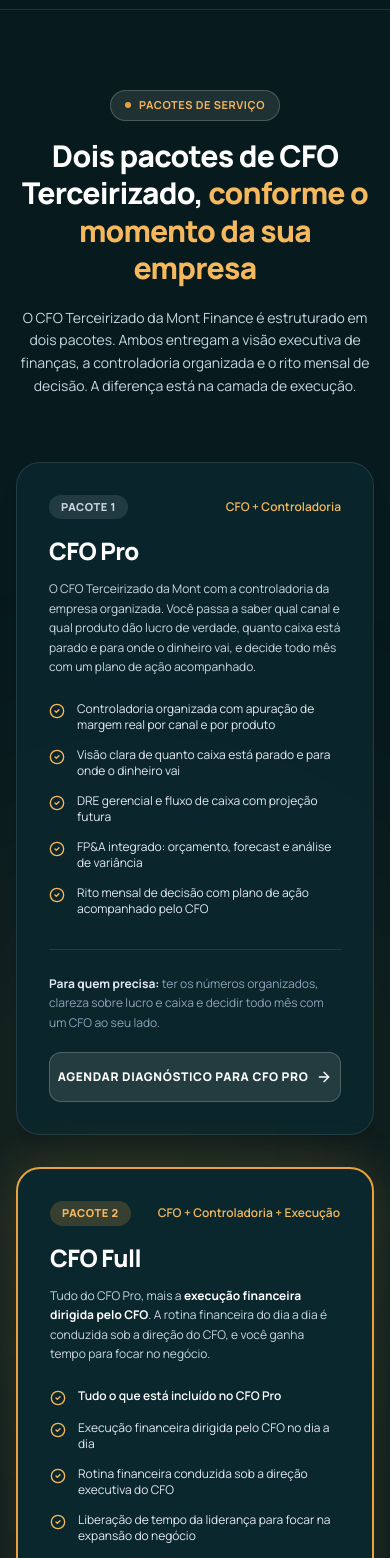
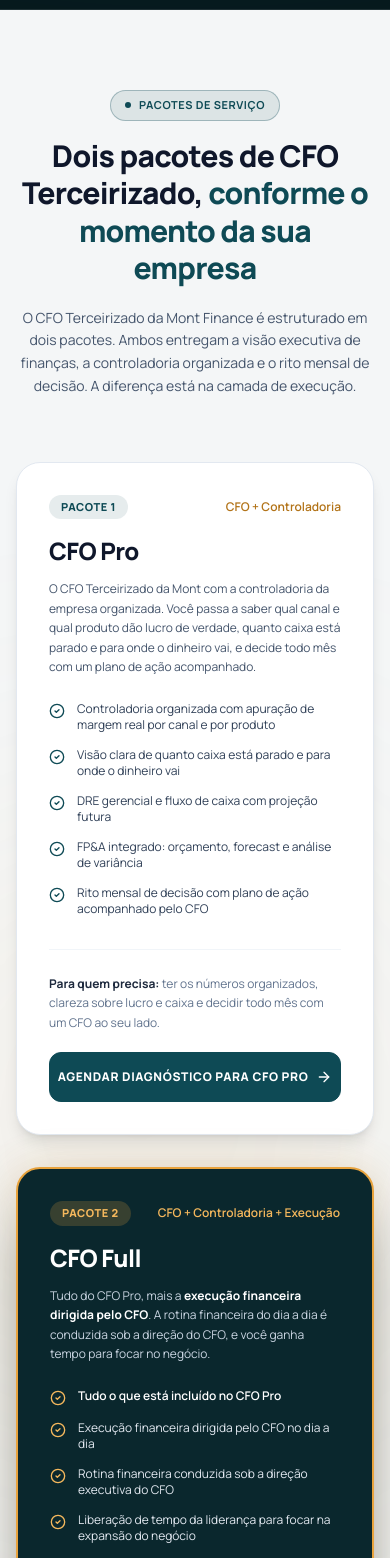
Before and after one commit to leandervenancio-source/site, a React (Vite) app: page / in a window 390 px wide. Shown: the part 5660-7218 px from the top of the page. Built offline with nearby package versions, Linux system fonts and the light colour scheme; no server answers.

Commit message:
style(landing): rebalance section backgrounds - light Pacotes with dark CFO Full highlight, white Comparativo

```diff
--- a/src/pages/Home.tsx
+++ b/src/pages/Home.tsx
@@ -383,24 +383,24 @@
       </section>
 
       {/* =========================================================================
-          7. DOIS NÍVEIS DE SERVIÇO & CONTRATÁVEL À PARTE — [SESSÃO ESCURA: #071A1E]
+          7. DOIS NÍVEIS DE SERVIÇO & CONTRATÁVEL À PARTE — [SESSÃO CLARA: #F4F6F7 — CFO Full em destaque escuro]
       ========================================================================= */}
-      <section id="niveis" className="py-20 sm:py-28 bg-[#071A1E] text-white border-b border-white/10 relative overflow-hidden">
+      <section id="niveis" className="py-20 sm:py-28 bg-[#F4F6F7] text-slate-900 border-b border-slate-200 relative overflow-hidden">
         {/* Glow de fundo */}
-        <div className="absolute top-1/4 right-0 w-[500px] h-[500px] bg-[#E8A33D]/10 rounded-full blur-[140px] pointer-events-none"></div>
+        <div className="absolute top-1/4 right-0 w-[500px] h-[500px] bg-[#E8A33D]/10 rounded-full blur-[160px] pointer-events-none"></div>
 
         <div className="max-w-6xl mx-auto px-4 sm:px-6 lg:px-8 relative z-10">
 
           <div className="text-center max-w-3xl mx-auto mb-16">
-            <div className="inline-flex items-center gap-2 px-3.5 py-1.5 rounded-full bg-white/10 border border-white/20 text-[11px] font-bold uppercase tracking-wider text-[#F5B85D] mb-4">
-              <span className="w-1.5 h-1.5 rounded-full bg-[#E8A33D]"></span>
+            <div className="inline-flex items-center gap-2 px-3.5 py-1.5 rounded-full bg-[#0E4A55]/10 border border-[#0E4A55]/30 text-[11px] font-bold uppercase tracking-wider text-[#0E4A55] mb-4">
+              <span className="w-1.5 h-1.5 rounded-full bg-[#0E4A55]"></span>
               Pacotes de Serviço
             </div>
-            <h2 className="text-3xl sm:text-5xl font-extrabold text-white tracking-tight leading-tight mb-5">
+            <h2 className="text-3xl sm:text-5xl font-extrabold text-slate-900 tracking-tight leading-tight mb-5">
               Dois pacotes de CFO Terceirizado, <br className="hidden sm:inline" />
-              <span className="text-[#F5B85D]">conforme o momento da sua empresa</span>
+              <span className="text-[#0E4A55]">conforme o momento da sua empresa</span>
             </h2>
-            <p className="text-sm sm:text-base text-slate-300 font-normal leading-relaxed">
+            <p className="text-sm sm:text-base text-slate-600 font-normal leading-relaxed">
               O CFO Terceirizado da Mont Finance é estruturado em dois pacotes. Ambos entregam a visão executiva de finanças, a controladoria organizada e o rito mensal de decisão. A diferença está na camada de execução.
             </p>
           </div>
@@ -408,55 +408,55 @@
           <div className="grid grid-cols-1 md:grid-cols-2 gap-8 max-w-5xl mx-auto mb-16">
 
             {/* Pacote 1 — CFO Pro */}
-            <div id="cfo-pro" className="p-8 sm:p-10 rounded-3xl bg-[#0A272D]/90 border border-white/10 hover:border-white/20 flex flex-col justify-between transition-all duration-300 shadow-xl group">
+            <div id="cfo-pro" className="p-8 sm:p-10 rounded-3xl bg-white border border-slate-200 hover:border-[#0E4A55]/40 flex flex-col justify-between transition-all duration-300 shadow-lg hover:shadow-xl group">
               <div>
                 <div className="flex items-center justify-between mb-4">
-                  <span className="text-[11px] font-extrabold uppercase tracking-wider px-3 py-1 rounded-full bg-white/10 text-slate-300">
+                  <span className="text-[11px] font-extrabold uppercase tracking-wider px-3 py-1 rounded-full bg-[#0E4A55]/10 text-[#0E4A55]">
                     Pacote 1
                   </span>
-                  <span className="text-xs font-semibold text-[#F5B85D]">
+                  <span className="text-xs font-semibold text-[#B27318]">
                     CFO + Controladoria
                   </span>
                 </div>
-                <h3 className="text-2xl sm:text-3xl font-extrabold text-white tracking-tight mb-3">
+                <h3 className="text-2xl sm:text-3xl font-extrabold text-slate-900 tracking-tight mb-3">
                   CFO Pro
                 </h3>
-                <p className="text-xs sm:text-sm text-slate-300 font-normal leading-relaxed mb-6">
+                <p className="text-xs sm:text-sm text-slate-600 font-normal leading-relaxed mb-6">
                   O CFO Terceirizado da Mont com a controladoria da empresa organizada. Você passa a saber qual canal e qual produto dão lucro de verdade, quanto caixa está parado e para onde o dinheiro vai, e decide todo mês com um plano de ação acompanhado.
                 </p>
 
-                <ul className="space-y-3.5 mb-8 text-xs sm:text-sm text-slate-200">
+                <ul className="space-y-3.5 mb-8 text-xs sm:text-sm text-slate-700">
                   <li className="flex items-start gap-3">
-                    <CheckCircle2 className="w-4 h-4 text-[#F5B85D] shrink-0 mt-0.5" />
+                    <CheckCircle2 className="w-4 h-4 text-[#0E4A55] shrink-0 mt-0.5" />
                     <span>Controladoria organizada com apuração de margem real por canal e por produto</span>
                   </li>
                   <li className="flex items-start gap-3">
-                    <CheckCircle2 className="w-4 h-4 text-[#F5B85D] shrink-0 mt-0.5" />
+                    <CheckCircle2 className="w-4 h-4 text-[#0E4A55] shrink-0 mt-0.5" />
                     <span>Visão clara de quanto caixa está parado e para onde o dinheiro vai</span>
                   </li>
                   <li className="flex items-start gap-3">
-                    <CheckCircle2 className="w-4 h-4 text-[#F5B85D] shrink-0 mt-0.5" />
+                    <CheckCircle2 className="w-4 h-4 text-[#0E4A55] shrink-0 mt-0.5" />
                     <span>DRE gerencial e fluxo de caixa com projeção futura</span>
                   </li>
                   <li className="flex items-start gap-3">
-                    <CheckCircle2 className="w-4 h-4 text-[#F5B85D] shrink-0 mt-0.5" />
+                    <CheckCircle2 className="w-4 h-4 text-[#0E4A55] shrink-0 mt-0.5" />
                     <span>FP&A integrado: orçamento, forecast e análise de variância</span>
                   </li>
                   <li className="flex items-start gap-3">
-                    <CheckCircle2 className="w-4 h-4 text-[#F5B85D] shrink-0 mt-0.5" />
+                    <CheckCircle2 className="w-4 h-4 text-[#0E4A55] shrink-0 mt-0.5" />
                     <span>Rito mensal de decisão com plano de ação acompanhado pelo CFO</span>
                   </li>
                 </ul>
               </div>
 
-              <div className="pt-6 border-t border-white/10">
-                <span className="text-xs text-slate-400 block mb-5 leading-relaxed">
-                  <strong className="text-slate-200">Para quem precisa:</strong> ter os números organizados, clareza sobre lucro e caixa e decidir todo mês com um CFO ao seu lado.
+              <div className="pt-6 border-t border-slate-100">
+                <span className="text-xs text-slate-500 block mb-5 leading-relaxed">
+                  <strong className="text-slate-800">Para quem precisa:</strong> ter os números organizados, clareza sobre lucro e caixa e decidir todo mês com um CFO ao seu lado.
                 </span>
                 <a
                   href="#diagnostico"
                   onClick={() => trackCtaClick("cfo_pro", "Agendar para CFO Pro")}
-                  className="w-full py-4 rounded-xl bg-white/10 hover:bg-white/20 border border-white/20 text-white text-xs font-extrabold uppercase tracking-wider text-center flex items-center justify-center gap-2 transition-all"
+                  className="w-full py-4 rounded-xl bg-[#0E4A55] hover:bg-[#071A1E] border border-[#0E4A55] text-white text-xs font-extrabold uppercase tracking-wider text-center flex items-center justify-center gap-2 transition-all"
                 >
                   <span>Agendar diagnóstico para CFO Pro</span>
                   <ArrowRight className="w-4 h-4" />
@@ -465,7 +465,7 @@
             </div>
 
             {/* Pacote 2 — CFO Full */}
-            <div id="cfo-full" className="p-8 sm:p-10 rounded-3xl bg-[#0A272D] border-2 border-[#E8A33D] transition-all flex flex-col justify-between shadow-[0_0_50px_rgba(232,163,61,0.2)] relative">
+            <div id="cfo-full" className="p-8 sm:p-10 rounded-3xl bg-[#0A272D] border-2 border-[#E8A33D] transition-all flex flex-col justify-between shadow-[0_30px_70px_-20px_rgba(7,26,30,0.55),0_0_40px_rgba(232,163,61,0.18)] relative md:-translate-y-3">
               <div>
                 <div className="flex items-center justify-between mb-4">
                   <span className="text-[11px] font-extrabold uppercase tracking-wider px-3 py-1 rounded-full bg-[#E8A33D]/20 text-[#F5B85D]">
@@ -524,35 +524,35 @@
           </div>
 
           {/* Bloco Curto: Contratável à parte e Projetos Pontuais */}
-          <div className="max-w-5xl mx-auto p-6 sm:p-10 rounded-3xl bg-[#071A1E] border border-white/10 shadow-2xl">
+          <div className="max-w-5xl mx-auto p-6 sm:p-10 rounded-3xl bg-white border border-slate-200 shadow-lg">
             <div className="mb-8 text-center sm:text-left">
-              <span className="text-xs font-bold uppercase tracking-wider text-[#F5B85D] block mb-1">
+              <span className="text-xs font-bold uppercase tracking-wider text-[#0E4A55] block mb-1">
                 Contratável à parte e projetos pontuais
               </span>
-              <p className="text-xs sm:text-sm text-slate-300 font-normal">
+              <p className="text-xs sm:text-sm text-slate-600 font-normal">
                 Frentes especializadas que podem ser acionadas de acordo com as necessidades específicas da sua empresa.
               </p>
             </div>
 
             <div className="grid grid-cols-1 md:grid-cols-3 gap-6">
               {/* Inteligência Tributária */}
-              <div className="p-6 sm:p-8 rounded-2xl bg-[#0A272D] border border-white/10 hover:border-white/20 transition-all flex flex-col justify-between">
+              <div className="p-6 sm:p-8 rounded-2xl bg-[#F8FAFB] border border-slate-200 hover:border-[#0E4A55]/40 hover:bg-white transition-all flex flex-col justify-between">
                 <div>
                   <div className="mb-2">
-                    <span className="text-[10px] font-bold uppercase tracking-wider px-2.5 py-0.5 rounded-full bg-[#E8A33D]/20 text-[#F5B85D] inline-block mb-2">
+                    <span className="text-[10px] font-bold uppercase tracking-wider px-2.5 py-0.5 rounded-full bg-[#E8A33D]/15 text-[#B27318] inline-block mb-2">
                       Contratável à parte
                     </span>
-                    <h4 className="text-xl font-extrabold text-white tracking-tight">
+                    <h4 className="text-xl font-extrabold text-slate-900 tracking-tight">
                       Inteligência Tributária
                     </h4>
-                    <span className="text-[11px] text-slate-400 font-medium block mt-0.5">
+                    <span className="text-[11px] text-slate-500 font-medium block mt-0.5">
                       Entregue com parceiros
                     </span>
                   </div>
-                  <p className="text-xs text-slate-300 font-normal leading-relaxed mb-5">
+                  <p className="text-xs text-slate-600 font-normal leading-relaxed mb-5">
                     Entregue em parceria com especialistas tributários. Atua na análise da estrutura tributária e no reflexo fiscal sobre preço, margem e fluxo de caixa.
                   </p>
-                  <ul className="space-y-2 mb-5 text-xs text-slate-300">
+                  <ul className="space-y-2 mb-5 text-xs text-slate-700">
                     <li className="flex items-center gap-2">
                       <span className="w-1.5 h-1.5 rounded-full bg-[#E8A33D]"></span>
                       Revisão do enquadramento e da estrutura tributária
@@ -566,37 +566,37 @@
                       Análise técnica de riscos e conformidade fiscal
                     </li>
                   </ul>
-                  <p className="text-[11px] text-slate-400 italic mb-4 leading-relaxed">
+                  <p className="text-[11px] text-slate-500 italic mb-4 leading-relaxed">
                     *Cada análise depende do caso concreto e de validação técnica. Sem promessa de resultado.
                   </p>
                 </div>
                 <a
                   href="#diagnostico"
                   onClick={() => trackCtaClick("contratavel_tributario", "Consultar Inteligência Tributária")}
-                  className="text-xs font-bold text-[#F5B85D] hover:text-white inline-flex items-center gap-1.5 transition-colors pt-4 border-t border-white/10"
+                  className="text-xs font-bold text-[#0E4A55] hover:text-[#E8A33D] inline-flex items-center gap-1.5 transition-colors pt-4 border-t border-slate-200"
                 >
                   Consultar no diagnóstico <ArrowRight className="w-4 h-4" />
                 </a>
               </div>
 
               {/* Captação de Recursos */}
-              <div className="p-6 sm:p-8 rounded-2xl bg-[#0A272D] border border-white/10 hover:border-white/20 transition-all flex flex-col justify-between">
+              <div className="p-6 sm:p-8 rounded-2xl bg-[#F8FAFB] border border-slate-200 hover:border-[#0E4A55]/40 hover:bg-white transition-all flex flex-col justify-between">
                 <div>
                   <div className="mb-2">
-                    <span className="text-[10px] font-bold uppercase tracking-wider px-2.5 py-0.5 rounded-full bg-[#E8A33D]/20 text-[#F5B85D] inline-block mb-2">
+                    <span className="text-[10px] font-bold uppercase tracking-wider px-2.5 py-0.5 rounded-full bg-[#E8A33D]/15 text-[#B27318] inline-block mb-2">
                       Contratável à parte
                     </span>
-                    <h4 className="text-xl font-extrabold text-white tracking-tight">
+                    <h4 className="text-xl font-extrabold text-slate-900 tracking-tight">
                       Captação de Recursos
                     </h4>
-                    <span className="text-[11px] text-slate-400 font-medium block mt-0.5">
+                    <span className="text-[11px] text-slate-500 font-medium block mt-0.5">
                       Assessoria de crédito e capital
                     </span>
                   </div>
-                  <p className="text-xs text-slate-300 font-normal leading-relaxed mb-5">
+                  <p className="text-xs text-slate-600 font-normal leading-relaxed mb-5">
                     Assessoria de crédito e capital com diagnóstico da necessidade de recursos, organização dos números e preparação para diálogo com instituições financeiras.
                   </p>
-                  <ul className="space-y-2 mb-5 text-xs text-slate-300">
+                  <ul className="space-y-2 mb-5 text-xs text-slate-700">
                     <li className="flex items-center gap-2">
                       <span className="w-1.5 h-1.5 rounded-full bg-[#E8A33D]"></span>
                       Diagnóstico do endividamento e necessidade de capital
@@ -610,37 +610,37 @@
                       Assessoria no relacionamento com instituições financeiras
                     </li>
                   </ul>
-                  <p className="text-[11px] text-slate-400 italic mb-4 leading-relaxed">
+                  <p className="text-[11px] text-slate-500 italic mb-4 leading-relaxed">
                     *Aprovação, taxas e prazos dependem de cada instituição e do perfil da empresa.
                   </p>
                 </div>
                 <a
                   href="#diagnostico"
                   onClick={() => trackCtaClick("contratavel_capital", "Consultar Captação de Recursos")}
-                  className="text-xs font-bold text-[#F5B85D] hover:text-white inline-flex items-center gap-1.5 transition-colors pt-4 border-t border-white/10"
+                  className="text-xs font-bold text-[#0E4A55] hover:text-[#E8A33D] inline-flex items-center gap-1.5 transition-colors pt-4 border-t border-slate-200"
                 >
                   Consultar no diagnóstico <ArrowRight className="w-4 h-4" />
                 </a>
               </div>
 
               {/* Advisory (Projetos Pontuais) */}
-              <div className="p-6 sm:p-8 rounded-2xl bg-[#0A272D] border border-white/10 hover:border-white/20 transition-all flex flex-col justify-between">
+              <div className="p-6 sm:p-8 rounded-2xl bg-[#F8FAFB] border border-slate-200 hover:border-[#0E4A55]/40 hover:bg-white transition-all flex flex-col justify-between">
                 <div>
                   <div className="mb-2">
-                    <span className="text-[10px] font-bold uppercase tracking-wider px-2.5 py-0.5 rounded-full bg-white/10 text-slate-300 inline-block mb-2">
+                    <span className="text-[10px] font-bold uppercase tracking-wider px-2.5 py-0.5 rounded-full bg-[#0E4A55]/10 text-[#0E4A55] inline-block mb-2">
                       Projetos pontuais
                     </span>
-                    <h4 className="text-xl font-extrabold text-white tracking-tight">
+                    <h4 className="text-xl font-extrabold text-slate-900 tracking-tight">
                       Advisory
                     </h4>
-                    <span className="text-[11px] text-slate-400 font-medium block mt-0.5">
+                    <span className="text-[11px] text-slate-500 font-medium block mt-0.5">
                       Planejamento Estratégico, Valuation, M&A
                     </span>
                   </div>
-                  <p className="text-xs text-slate-300 font-normal leading-relaxed mb-5">
+                  <p className="text-xs text-slate-600 font-normal leading-relaxed mb-5">
                     Projetos estratégicos pontuais para momentos decisivos da empresa: crescimento estruturado, precificação do negócio e operações societárias.
                   </p>
-                  <ul className="space-y-2 mb-5 text-xs text-slate-300">
+                  <ul className="space-y-2 mb-5 text-xs text-slate-700">
                     <li className="flex items-center gap-2">
                       <span className="w-1.5 h-1.5 rounded-full bg-[#E8A33D]"></span>
                       Planejamento Estratégico plurianual
@@ -654,14 +654,14 @@
                       Assessoria executiva em processos de M&A
                     </li>
                   </ul>
-                  <p className="text-[11px] text-slate-400 italic mb-4 leading-relaxed">
+                  <p className="text-[11px] text-slate-500 italic mb-4 leading-relaxed">
                     *Escopo e cronograma estruturados sob medida para o projeto da empresa.
                   </p>
                 </div>
                 <a
                   href="#diagnostico"
                   onClick={() => trackCtaClick("projeto_advisory", "Consultar Advisory")}
-                  className="text-xs font-bold text-[#F5B85D] hover:text-white inline-flex items-center gap-1.5 transition-colors pt-4 border-t border-white/10"
+                  className="text-xs font-bold text-[#0E4A55] hover:text-[#E8A33D] inline-flex items-center gap-1.5 transition-colors pt-4 border-t border-slate-200"
                 >
                   Consultar no diagnóstico <ArrowRight className="w-4 h-4" />
                 </a>
@@ -673,9 +673,9 @@
       </section>
 
       {/* =========================================================================
-          8. BLOCO COMPARATIVO (Estilo Growth Machine: "Nós vs O Mercado") — [SESSÃO CLARA: #F4F6F7]
+          8. BLOCO COMPARATIVO (Estilo Growth Machine: "Nós vs O Mercado") — [SESSÃO CLARA: #FFFFFF]
       ========================================================================= */}
-      <section id="comparativo" className="py-20 sm:py-28 bg-[#F4F6F7] text-slate-900 border-b border-slate-200 relative">
+      <section id="comparativo" className="py-20 sm:py-28 bg-white text-slate-900 border-b border-slate-200 relative">
         <div className="max-w-6xl mx-auto px-4 sm:px-6 lg:px-8">
 
           <div className="text-center max-w-3xl mx-auto mb-14">
```
